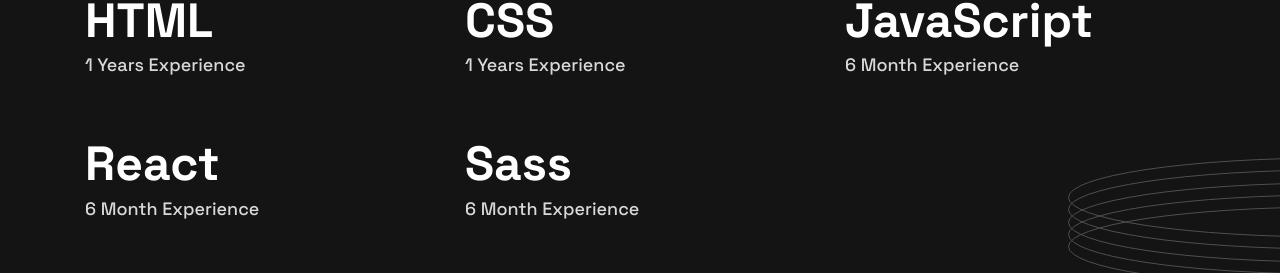
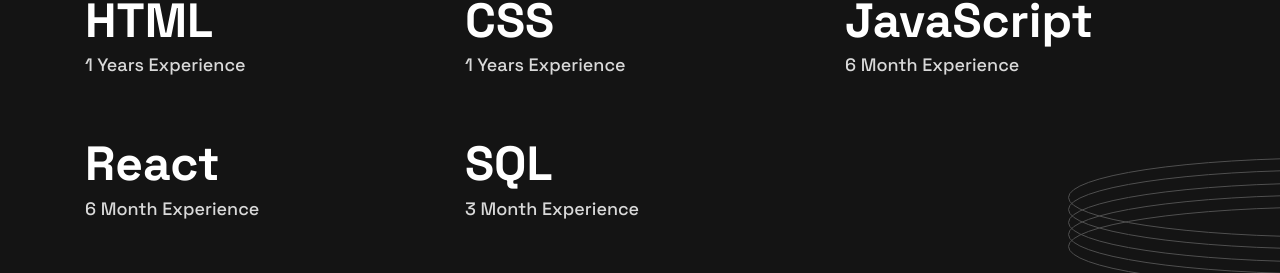
Before and after one commit to Naveenkumarvenkatesan/Personal-portfolio, a plain HTML site: page index.html in a window 1280 px wide. Shown: the part 967-1240 px from the top of the page. Drawn offline with Linux system fonts and the light colour scheme.

Commit message:
Update index.html

```diff
--- a/index.html
+++ b/index.html
@@ -164,8 +164,8 @@
             <p class="skills__description">6 Month Experience</p>
           </div>
           <div class="skills__item">
-            <h3 class="skills__title">Sass</h3>
-            <p class="skills__description">6 Month Experience</p>
+            <h3 class="skills__title">SQL</h3>
+            <p class="skills__description">3 Month Experience</p>
           </div>
         </div>
         <img
```
